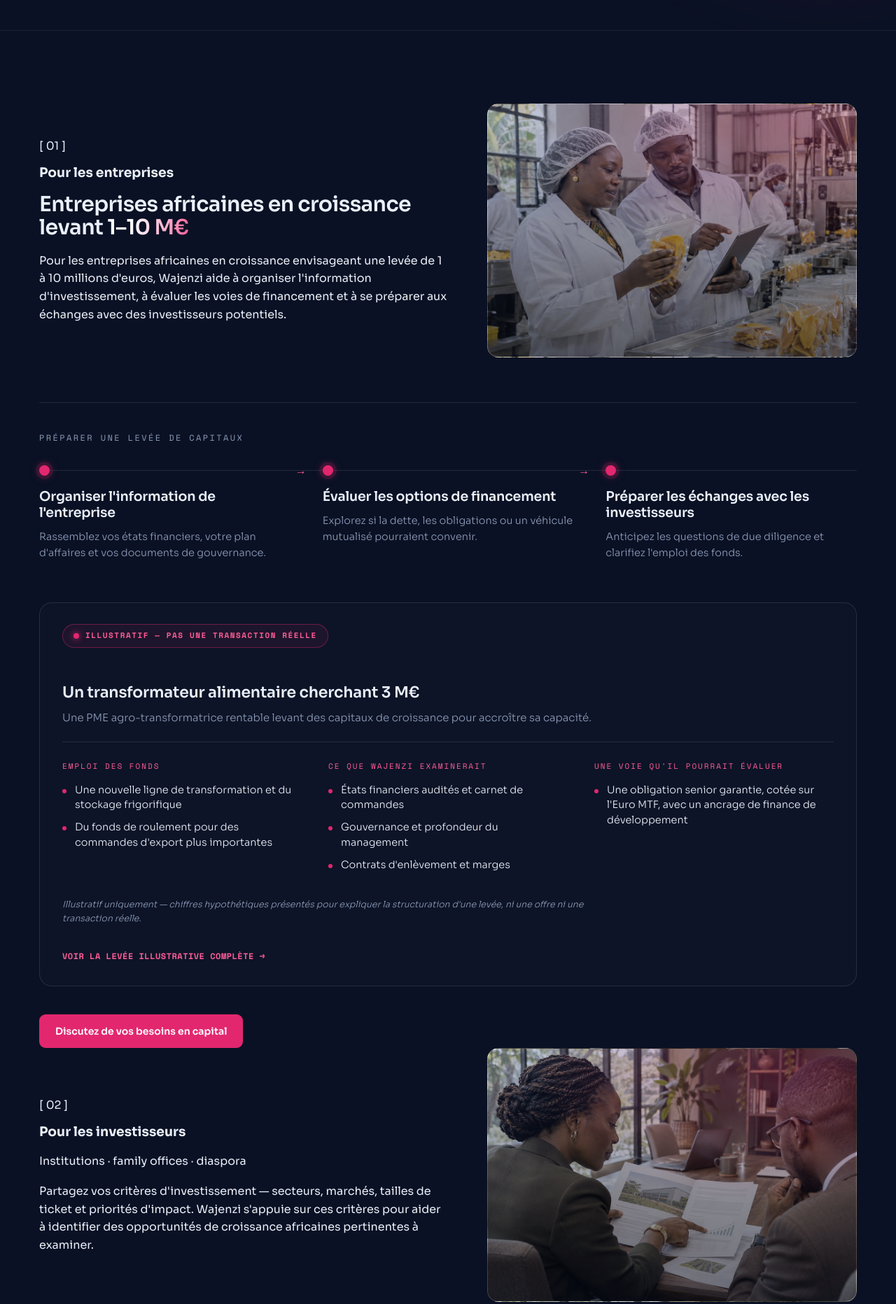
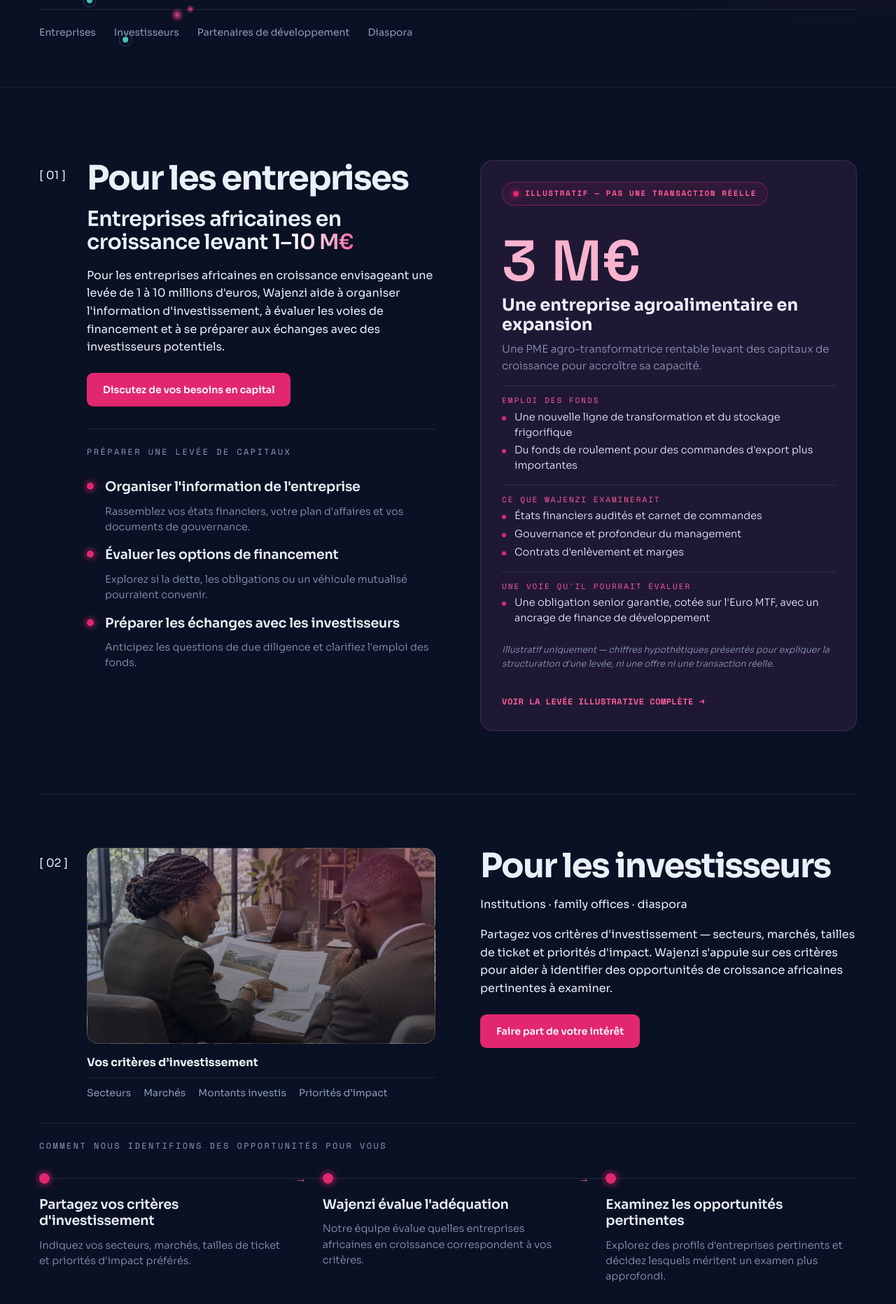
Before and after one commit to nkurikiye/wajenzi, a plain HTML site: page fr/audiences.html in a window 1280 px wide. Shown: the part 513-2377 px from the top of the page at 70% size. Drawn offline with nearby package versions, Linux system fonts and the light colour scheme.

Commit message:
Apply the audience layout to the French page

```diff
--- a/fr/audiences.html
+++ b/fr/audiences.html
@@ -9,8 +9,9 @@
 <link rel="preconnect" href="https://fonts.gstatic.com" crossorigin />
 <link href="https://fonts.googleapis.com/css2?family=Sora:wght@300;400;500;600;700&family=Space+Grotesk:wght@500;600;700&family=Space+Mono:wght@400;700&display=swap" rel="stylesheet" />
 <link rel="stylesheet" href="../flux.css" />
+<link rel="stylesheet" href="../audiences.css" />
 </head>
-<body>
+<body class="audiences-page">
 
 <!-- NAV -->
 <header class="nav">
@@ -39,6 +40,12 @@
     <div class="crumb"><a href="index.html">Wajenzi</a><span class="sep">/</span> Nos publics</div>
     <h1>Une plateforme, <span class="grad-text">deux côtés</span> du marché.</h1>
     <p class="lead">Que vous bâtissiez une entreprise ou déployiez du capital, Wajenzi est l'intermédiaire de confiance entre la croissance de l'Afrique et les investisseurs du monde — avec des partenaires de développement qui aident à mobiliser le capital privé.</p>
+    <nav class="audience-jump" aria-label="Accéder à une section">
+      <a href="#issuers">Entreprises</a>
+      <a href="#investors">Investisseurs</a>
+      <a href="#partners">Partenaires de développement</a>
+      <a href="#diaspora">Diaspora</a>
+    </nav>
   </div>
 </section>
 
@@ -48,18 +55,15 @@
 
     <div class="fc-section" id="issuers">
 
-      <!-- INTRO + PHOTO -->
+      <!-- AUDIENCE INTRO -->
       <div class="fc-intro reveal">
         <div class="fc-intro-text">
           <div class="tagn">[ 01 ]</div>
-          <h3>Pour les entreprises</h3>
+          <h2>Pour les entreprises</h2>
           <div class="fc-range">Entreprises africaines en croissance levant <span class="grad-text">1–10 M€</span></div>
           <p class="blurb">Pour les entreprises africaines en croissance envisageant une levée de 1 à 10 millions d'euros, Wajenzi aide à organiser l'information d'investissement, à évaluer les voies de financement et à se préparer aux échanges avec des investisseurs potentiels.</p>
-        </div>
-        <div class="fc-photo photo" style="--img:url('img/company-in-operation.jpg')" role="img" aria-label="Une équipe de transformation alimentaire inspectant des produits emballés sur la ligne"></div>
-      </div>
+          <div class="fc-cta"><a href="apply-company.html" class="btn btn-glow">Discutez de vos besoins en capital</a></div>
 
-      <!-- DIAGRAMME DE MATURITÉ -->
           <div class="fc-ready reveal">
             <div class="fc-ready-head">Préparer une levée de capitaux</div>
             <div class="fc-steps">
@@ -80,13 +84,12 @@
               </div>
             </div>
           </div>
-
-      <!-- CARTE DE LEVÉE ILLUSTRATIVE -->
+        </div>
         <div class="fc-illus reveal">
           <div class="ex-banner"><span class="dot-ex"></span> Illustratif — pas une transaction réelle</div>
           <div class="fc-illus-grid">
             <div class="fc-illus-head">
-            <h4>Un transformateur alimentaire cherchant 3 M€</h4>
+              <h3><span class="audience-amount">3 M€</span>Une entreprise agroalimentaire en expansion</h3>
               <p>Une PME agro-transformatrice rentable levant des capitaux de croissance pour accroître sa capacité.</p>
             </div>
             <div class="fc-illus-col">
@@ -114,28 +117,28 @@
           <p class="fc-illus-note">Illustratif uniquement — chiffres hypothétiques présentés pour expliquer la structuration d'une levée, ni une offre ni une transaction réelle.</p>
           <a class="read-link" href="example.html">Voir la levée illustrative complète <span class="ar">&rarr;</span></a>
         </div>
-
-      <!-- CTA -->
-      <div class="fc-cta reveal">
-        <a href="apply-company.html" class="btn btn-glow">Discutez de vos besoins en capital</a>
       </div>
 
     </div>
 
     <div class="fc-section" id="investors">
 
-      <!-- INTRO + PHOTO -->
+      <!-- AUDIENCE INTRO -->
       <div class="fc-intro reveal">
         <div class="fc-intro-text">
           <div class="tagn">[ 02 ]</div>
-          <h3>Pour les investisseurs</h3>
+          <h2>Pour les investisseurs</h2>
           <div class="sub fc-intro-sub">Institutions · family offices · diaspora</div>
           <p class="blurb">Partagez vos critères d'investissement — secteurs, marchés, tailles de ticket et priorités d'impact. Wajenzi s'appuie sur ces critères pour aider à identifier des opportunités de croissance africaines pertinentes à examiner.</p>
+          <div class="fc-cta"><a href="apply-investor.html" class="btn btn-glow">Faire part de votre intérêt</a></div>
         </div>
+        <div class="audience-criteria">
           <div class="fc-photo photo" style="--img:url('img/investment-review.jpg')" role="img" aria-label="Deux professionnels de l'investissement examinant le dossier d'une entreprise africaine à une table"></div>
+          <h3>Vos critères d’investissement</h3>
+          <ul><li>Secteurs</li><li>Marchés</li><li>Montants investis</li><li>Priorités d’impact</li></ul>
+        </div>
       </div>
 
-      <!-- DIAGRAMME CRITÈRES → OPPORTUNITÉS -->
       <div class="fc-ready reveal">
         <div class="fc-ready-head">Comment nous identifions des opportunités pour vous</div>
         <div class="fc-steps">
@@ -157,11 +160,6 @@
         </div>
       </div>
 
-      <!-- CTA -->
-      <div class="fc-cta reveal">
-        <a href="apply-investor.html" class="btn btn-glow">Faire part de votre intérêt</a>
-      </div>
-
     </div>
 
     <div class="fc-section" id="partners">
@@ -170,7 +168,7 @@
       <div class="fc-intro reveal">
         <div class="fc-intro-text">
           <div class="tagn">[ 03 ]</div>
-          <h3>Pour les partenaires de développement</h3>
+          <h2>Pour les partenaires de développement</h2>
           <div class="sub fc-intro-sub">IFD · fonds à impact · fondations</div>
           <p class="blurb">Des capitaux à mandat qui peuvent ancrer les offres et débloquer des pools bien plus larges d'investissement privé.</p>
         </div>
@@ -210,7 +208,7 @@
       <div class="fc-intro reveal">
         <div class="fc-intro-text">
           <div class="tagn">[ 04 ]</div>
-          <h3>Pour la diaspora</h3>
+          <h2>Pour la diaspora</h2>
           <div class="sub fc-intro-sub">Africains d'Europe · investir au pays</div>
           <p class="blurb">La diaspora africaine envoie chaque année plus de 100 Mds $ au pays — et presque rien ne devient de l'investissement structuré. Nous changeons cela.</p>
           <a class="read-link" href="how-diaspora-capital-is-structured.html">Lire : comment le capital de la diaspora est structuré <span class="ar">&rarr;</span></a>
@@ -243,8 +241,6 @@
         </div>
       </div>
 
-    </div>
-
       <!-- MALAIKA SUB-BRAND -->
       <div class="malaika reveal" id="malaika">
         <div class="mal-head">
@@ -258,6 +254,7 @@
           <div class="mal-p"><div class="mn">Mentorer</div><p>Apporter aux fondateurs expérience, réseaux et conseils, de la part de personnes qui ont déjà bâti.</p></div>
         </div>
         <a class="read-link" href="malaika.html">Découvrir Malaika <span class="ar">&rarr;</span></a>
+      </div>
     </div>
 
   </div>
```
Lines whose indentation alone changed are shown as unchanged.
